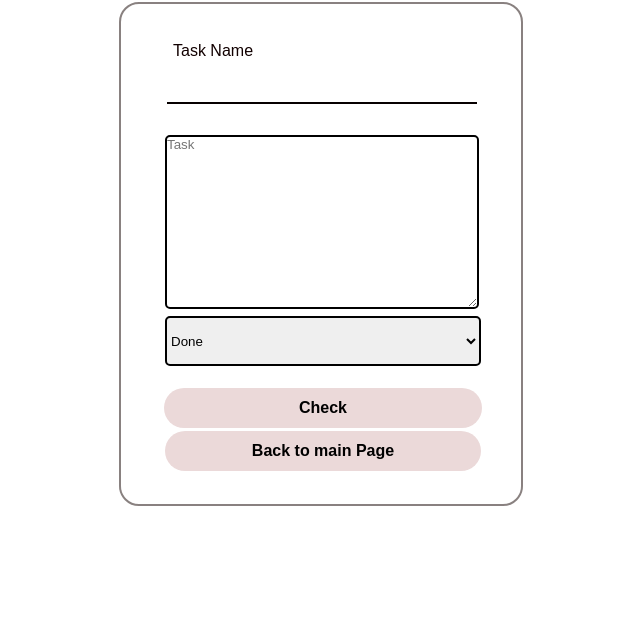
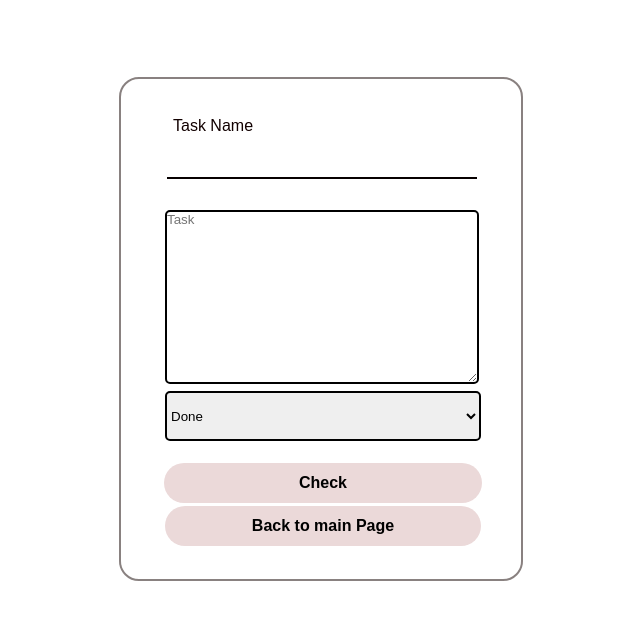
Before and after one commit to mahdivedad/TaskNevis, a Flask app: template templates/Task.html in a window 1280 px wide. Shown: the top 620 px of the page, without its empty margins (319-959 px from the left). Run offline with Flask 3, Linux system fonts and the light colour scheme; the template is opened without the code that fills it, so the values that code supplies are empty.

Commit message:
View of Add Task page and Edit page edited

```diff
--- a/templates/EditTasks.html
+++ b/templates/EditTasks.html
@@ -3,7 +3,7 @@
 <body>
 <body>
 <center>
-    <div class="form-box" style="height:600px">
+    <div class="form-box" style="height:550px">
     <div class="container">
     <section>
     <div class="form-value">
--- a/templates/Task.html
+++ b/templates/Task.html
@@ -2,7 +2,7 @@
 {% block body %}
 <body>
     <center>
-    <div class="form-box" style="height:500px">
+    <div class="form-box" style="height:500px;margin-top:6%">
     <div class="container">
     <section>
     <div class="form-value">
```
